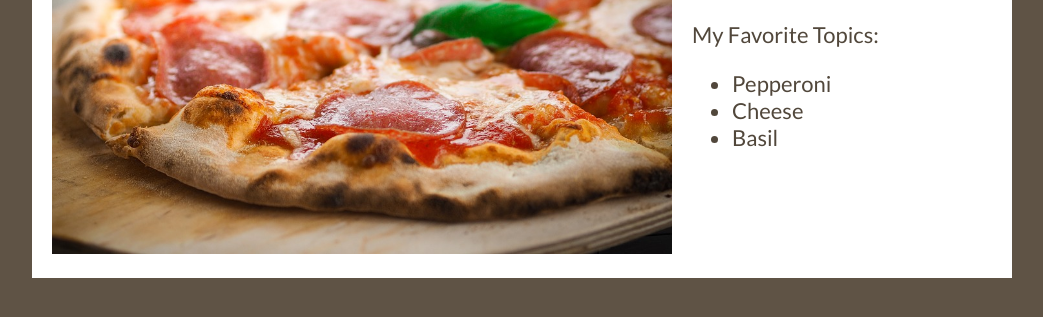
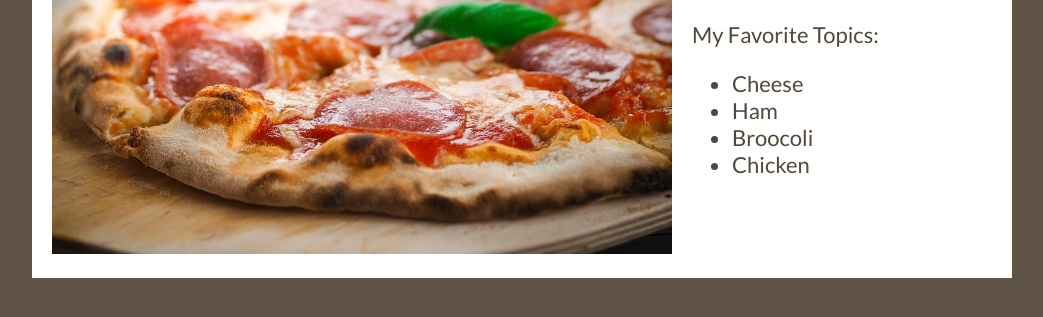
Before and after one commit to bmdarden/pizza, a plain HTML site: page index.html in a window 1280 px wide. Shown: the part 199-516 px from the top of the page, without its empty margins (118-1161 px from the left). Drawn offline with Linux system fonts and the light colour scheme; a web font is replaced by a local one.

Commit message:
Modified the unordered list
Change unordered list to included my favorites.

```diff
--- a/index.html
+++ b/index.html
@@ -20,9 +20,10 @@
     <h1>Pizza!</h1>
     <p>My Favorite Topics: </p>
     <ul>
-      <li>Pepperoni</li>
       <li>Cheese</li>
-      <li>Basil</li>
+      <li>Ham</li>
+      <li>Broocoli</li>
+      <li>Chicken</li>
     </ul>
   </div>
 </div>
```
